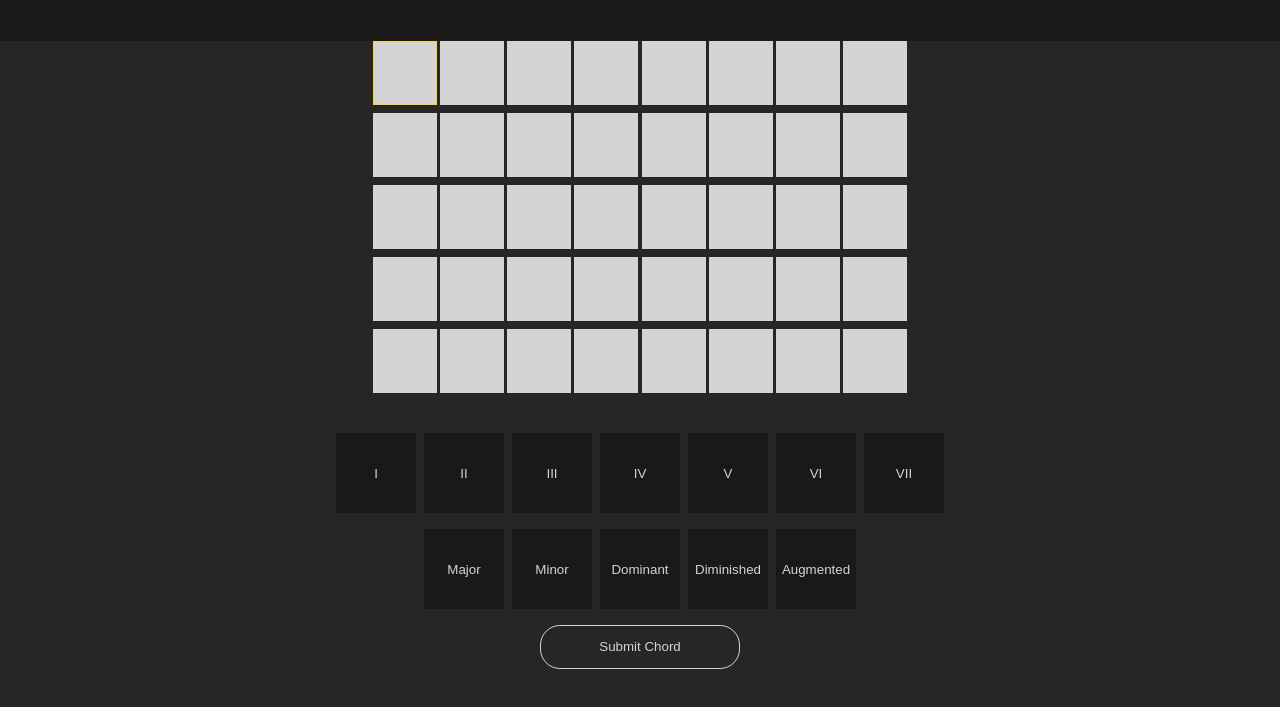
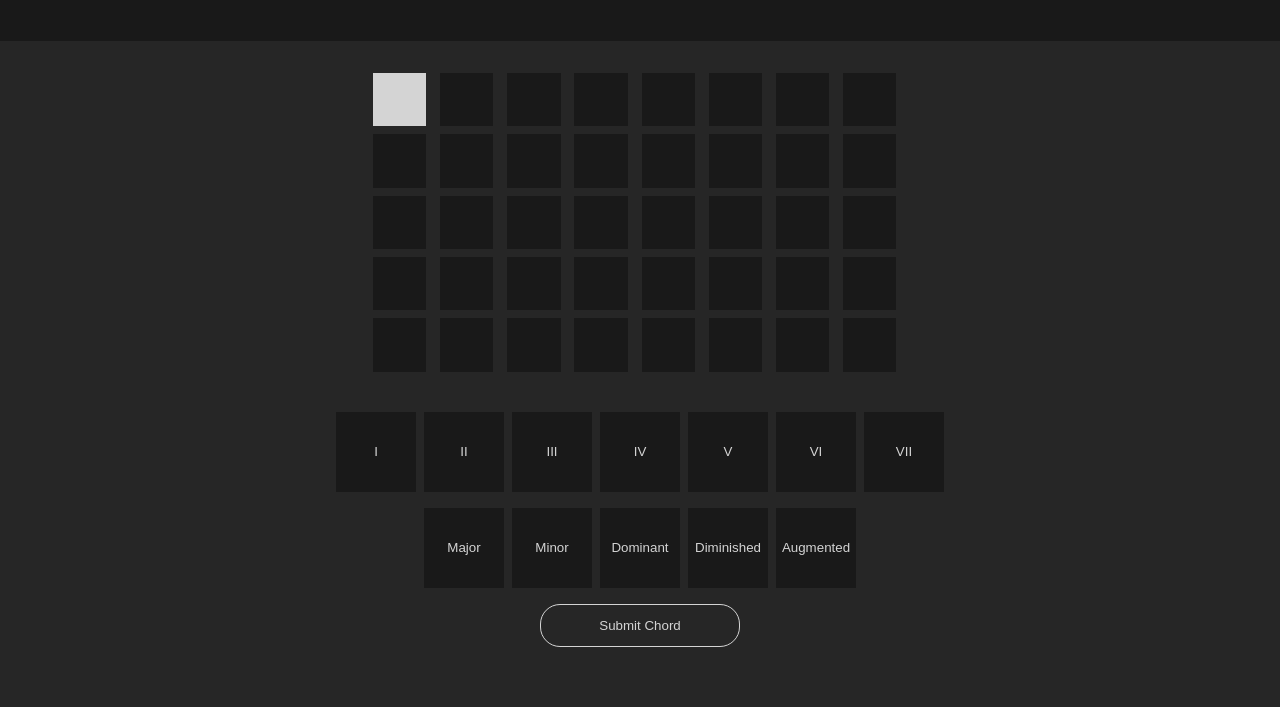
Before and after one commit to WsMonty/chord-progression-game, a Gatsby site: page / in a window 1280 px wide. Shown: the part 79-786 px from the top of the page. Built offline with nearby package versions, Linux system fonts and the light colour scheme; Gatsby itself is replaced by a stand-in of ours.

Commit message:
game logic works generally

```diff
--- a/gatsby-browser.tsx
+++ b/gatsby-browser.tsx
@@ -1,7 +1,16 @@
 import React from 'react';
 import Layout from './src/pages/layout/layout';
 import './src/styles/main.scss';
+import { store, persistor } from './src/store';
+import { Provider } from 'react-redux';
+import { PersistGate } from 'redux-persist/lib/integration/react';
 
 export const wrapPageElement = ({ element, props }) => {
-  return <Layout {...props}>{element}</Layout>;
+  return (
+    <Provider store={store}>
+      <PersistGate loading={null} persistor={persistor}>
+        <Layout {...props}>{element}</Layout>
+      </PersistGate>
+    </Provider>
+  );
 };
--- a/package.json
+++ b/package.json
@@ -16,10 +16,13 @@
     "typecheck": "tsc --noEmit"
   },
   "dependencies": {
+    "@reduxjs/toolkit": "^1.8.5",
     "gatsby": "^4.21.1",
     "gatsby-plugin-sass": "^5.21.0",
     "react": "^18.1.0",
     "react-dom": "^18.1.0",
+    "react-redux": "^8.0.2",
+    "redux-persist": "^6.0.0",
     "sass": "^1.54.5"
   },
   "devDependencies": {
--- a/src/components/game.tsx
+++ b/src/components/game.tsx
@@ -1,28 +1,26 @@
 import React, { useEffect, useState } from 'react';
 import { entryHandler } from '../game_components/entryHandler';
 import Field from '../game_components/field';
+import {
+  store,
+  selectCurrentField,
+  selectUserSolution,
+  selectWin,
+} from '../store';
+import { nextField, nextRow } from '../reducers/counter';
+import { addToSolution, wipeSolution } from '../reducers/userSolution';
+import { gameWon } from '../reducers/win';
+import { useSelector } from 'react-redux';
 
 const Game = () => {
-  const [currentField, setCurrentField] = useState(1);
-  const [currentRow, setCurrentRow] = useState(1);
-  const [userSolution, setUserSolution] = useState([]);
+  const currentField = useSelector(selectCurrentField);
+  const userSolution = useSelector(selectUserSolution).solution;
+  const win = useSelector(selectWin).win;
 
-  const createField = (rows: number, columns: number) => {
-    const field = document.querySelector('.field');
-    for (let r = 1; r <= rows; r++) {
-      const row = document.createElement('ul');
-      row.className = 'field_list';
+  const currentBar = currentField.field;
+  const currentRow = currentField.row;
 
-      for (let c = 1; c <= columns; c++) {
-        const column = document.createElement('li');
-        column.className = 'field_bar';
-        column.dataset.bar = c + '';
-        column.dataset.row = r + '';
-        row.appendChild(column);
-      }
-      field.appendChild(row);
-    }
-  };
+  const [showSolutionBtn, setShowSolutionBtn] = useState(false);
 
   let allBars: NodeListOf<HTMLElement>;
 
@@ -30,9 +28,10 @@ const Game = () => {
     allBars = document.querySelectorAll('.field_bar');
 
     allBars.forEach((bar) => {
+      bar.classList.remove('active');
       if (
         bar.dataset.row === currentRow + '' &&
-        bar.dataset.bar === currentField + ''
+        bar.dataset.bar === currentBar + ''
       )
         bar.classList.add('active');
     });
@@ -65,17 +64,21 @@ const Game = () => {
   };
 
   const submitChord = () => {
+    if (currentBar === 8) {
+      setShowSolutionBtn(true);
+    }
+    store.dispatch(nextField());
     const allBars: NodeListOf<HTMLElement> =
       document.querySelectorAll('.field_bar');
 
-    let currentBar: HTMLElement;
+    let currentBarEl: HTMLElement;
     allBars.forEach((bar) => {
       bar.classList.remove('active');
       if (
         bar.dataset.row === currentRow + '' &&
-        bar.dataset.bar === currentField + ''
+        bar.dataset.bar === currentBar + ''
       ) {
-        currentBar = bar;
+        currentBarEl = bar;
       }
     });
 
@@ -83,83 +86,99 @@ const Game = () => {
 
     const entry = entryHandler(userSelection.degree, userSelection.chord);
 
-    currentBar.textContent = entry;
-    setUserSolution([...userSolution, entry]);
-
-    setCurrentField(currentField + 1);
+    currentBarEl.textContent = entry;
+    store.dispatch(addToSolution(entry));
   };
 
-  const submitSolution = () => {
+  const findBar = (row: number, column: number) => {
+    const bar: HTMLElement = document.querySelector(
+      `[data-row='${row}'][data-bar='${column}']`
+    );
+    return bar;
+  };
+
+  // Cloned solution array to not mutate the original one
   const clonedSolution = testSolution.slice();
+  let correctAnswers = 0;
+
+  const isCorrect = () => {
+    console.log('1st');
     userSolution.map((chord, i) => {
-      // is correct
-      if (clonedSolution.indexOf(chord) > -1) {
-        allBars.forEach((bar) => {
-          // and in correct place
+      const bar = findBar(currentRow, i + 1);
+
+      if (clonedSolution[i] === chord) {
+        bar.classList.add('isCorrect');
+        clonedSolution.splice(i, 1, '');
+        correctAnswers++;
+      }
+    });
+    return;
+  };
+
+  const isNotInRightPlace = () => {
+    console.log('2nd');
+    userSolution.map((chord, i) => {
+      const bar = findBar(currentRow, i + 1);
+
+      if (clonedSolution.indexOf(chord) > -1 && clonedSolution[i] !== chord) {
+        bar.classList.add('notRightPlace');
+        clonedSolution.splice(clonedSolution.indexOf(chord), 1, '');
+      }
+    });
+    return;
+  };
+
+  const isFalse = () => {
+    console.log('3rd');
+    userSolution.map((chord, i) => {
+      const bar = findBar(currentRow, i + 1);
+
       if (
-            bar.dataset.row === currentRow + '' &&
-            bar.dataset.bar === i + 1 + '' &&
-            testSolution[i] === userSolution[i]
+        clonedSolution.indexOf(chord) === -1 &&
+        bar.classList.value === 'field_bar'
       ) {
-            bar.classList.add('isCorrect');
-            clonedSolution.splice(clonedSolution.indexOf(chord), 1);
-            return;
-          }
-
-          // but not in correct place
-          if (
-            bar.dataset.row === currentRow + '' &&
-            bar.dataset.bar === i + 1 + '' &&
-            clonedSolution[i] !== userSolution[i]
-          ) {
-            bar.classList.add('notRightPlace');
-            clonedSolution.splice(clonedSolution.indexOf(chord), 1);
+        bar.classList.add('isFalse');
         return;
       }
     });
-        return;
-      }
-
-      // is false
-      if (clonedSolution.indexOf(chord) === -1) {
-        allBars.forEach((bar) => {
-          if (
-            bar.dataset.row === currentRow + '' &&
-            bar.dataset.bar === i + 1 + ''
-          )
-            bar.classList.add('isFalse');
-          return;
-        });
-      }
-    });
-
-    if (clonedSolution.length === 0) {
-      const winEl = document.querySelector('.win');
-      winEl.classList.remove('hidden');
-      const overlay = document.querySelector('.win_overlay');
-      const escEvent = (e: KeyboardEvent) => {
-        if (e.key === 'Escape') winEl.classList.add('hidden');
-
-        window.removeEventListener('keydown', escEvent);
   };
 
-      const clickEvent = () => {
-        winEl.classList.add('hidden');
-        overlay.removeEventListener('click', clickEvent);
-      };
-      window.addEventListener('keydown', escEvent);
-      overlay.addEventListener('click', clickEvent);
-      return;
+  const submitSolution = async () => {
+    setShowSolutionBtn(false);
+
+    isCorrect();
+    isNotInRightPlace();
+    isFalse();
+
+    // WIN GAME
+    if (correctAnswers === 8) {
+      store.dispatch(gameWon(true));
+      //   const escEvent = (e: KeyboardEvent) => {
+      //   if (e.key === 'Escape') store.dispatch(gameWon(false));
+
+      //   window.removeEventListener('keydown', escEvent);
+      // };
+
+      // const clickEvent = () => {
+      //   winEl.classList.add('hidden');
+      //   overlay.removeEventListener('click', clickEvent);
+      // };
+      // window.addEventListener('keydown', escEvent);
+      // overlay.addEventListener('click', clickEvent);
+      //   // return;
+      // }
+      // }
     }
-
-    setCurrentField(1);
-    setCurrentRow(currentRow + 1);
+    store.dispatch(wipeSolution());
+    store.dispatch(nextRow());
+    store.dispatch(nextField());
   };
 
   return (
     <div className="game">
       <Field />
-      <div className="win hidden">
+      {win ? (
+        <div className="win">
           <div className="win_overlay"></div>
           <div className="win_container">
             <h1 className="win_title">Congratulations, you won!</h1>
@@ -172,6 +191,9 @@ const Game = () => {
             </p>
           </div>
         </div>
+      ) : (
+        ''
+      )}
       <div className="entries">
         <ul className="game_degreeEntriesList game_entryList">
           {degrees.map((degree, i) => {
@@ -203,19 +225,19 @@ const Game = () => {
             );
           })}
         </ul>
-        {currentField < 9 ? (
+        {showSolutionBtn ? (
+          <button
+            className="game_entry_btn game_entry_submitbtn"
+            onClick={submitSolution}
+          >
+            Submit Solution
+          </button>
+        ) : (
           <button
             className="game_entry_btn game_entry_submitbtn"
             onClick={submitChord}
           >
             Submit Chord
-          </button>
-        ) : (
-          <button
-            className="game_entry_btn game_entry_submitbtn"
-            onClick={submitSolution}
-          >
-            Submit Solution
           </button>
         )}
       </div>
@@ -225,13 +247,13 @@ const Game = () => {
 
 const testSolution = [
   'IMaj',
-  'IMaj',
-  'IMaj',
-  'IMaj',
-  'IMaj',
-  'IMaj',
-  'IMaj',
-  'IMaj',
+  'vimin',
+  'iimin',
+  'V7',
+  'iiimin',
+  'vimin',
+  'iimin',
+  'V7',
 ];
 
 const chords = ['Major', 'Minor', 'Dominant', 'Diminished', 'Augmented'];
--- a/src/game_components/field.tsx
+++ b/src/game_components/field.tsx
@@ -1,17 +1,22 @@
 import React, { useEffect } from 'react';
+import { setField } from '../reducers/counter';
+import { store } from '../store';
 
 const Field = () => {
   const createField = (rows: number, columns: number) => {
     const field = document.querySelector('.field');
     for (let r = 1; r <= rows; r++) {
-      const row = document.createElement('ul');
+      const row = document.createElement('DIV');
       row.className = 'field_list';
 
       for (let c = 1; c <= columns; c++) {
-        const column = document.createElement('li');
+        const column = document.createElement('button');
         column.className = 'field_bar';
         column.dataset.bar = c + '';
         column.dataset.row = r + '';
+        column.addEventListener('click', () => {
+          store.dispatch(setField(+column.dataset.bar));
+        });
         row.appendChild(column);
       }
       field.appendChild(row);
--- /dev/null
+++ b/src/reducers/counter.ts
@@ -0,0 +1,31 @@
+import { createSlice, PayloadAction } from '@reduxjs/toolkit';
+
+interface counterState {
+  field: number;
+  row: number;
+}
+
+const initialState: counterState = {
+  field: 1,
+  row: 1,
+};
+
+export const counterReducer = createSlice({
+  name: 'fieldCounter',
+  initialState,
+  reducers: {
+    nextField: (state) => {
+      state.field === 9 ? (state.field -= 8) : (state.field += 1);
+    },
+    nextRow: (state) => {
+      state.row += 1;
+    },
+    setField: (state, action: PayloadAction<number>) => {
+      state.field = action.payload;
+    },
+  },
+});
+
+export const { nextField, nextRow, setField } = counterReducer.actions;
+
+export default counterReducer.reducer;
--- /dev/null
+++ b/src/reducers/rootReducer.ts
@@ -0,0 +1,12 @@
+import { combineReducers } from '@reduxjs/toolkit';
+import counterReducer from './counter';
+import userSolutionReducer from './userSolution';
+import winReducer from './win';
+
+const rootReducer = combineReducers({
+  currentField: counterReducer,
+  userSolution: userSolutionReducer,
+  win: winReducer,
+});
+
+export default rootReducer;
--- /dev/null
+++ b/src/reducers/userSolution.ts
@@ -0,0 +1,26 @@
+import { createSlice, PayloadAction } from '@reduxjs/toolkit';
+
+interface solutionState {
+  solution: string[];
+}
+
+const initialState: solutionState = {
+  solution: [],
+};
+
+export const userSolutionReducer = createSlice({
+  name: 'userSolution',
+  initialState,
+  reducers: {
+    addToSolution: (state, action: PayloadAction<string>) => {
+      state.solution.push(action.payload);
+    },
+    wipeSolution: (state) => {
+      state.solution = [];
+    },
+  },
+});
+
+export const { addToSolution, wipeSolution } = userSolutionReducer.actions;
+
+export default userSolutionReducer.reducer;
--- /dev/null
+++ b/src/reducers/win.ts
@@ -0,0 +1,23 @@
+import { createSlice, PayloadAction } from '@reduxjs/toolkit';
+
+interface winState {
+  win: boolean;
+}
+
+const initialState: winState = {
+  win: false,
+};
+
+const winReducer = createSlice({
+  name: 'win',
+  initialState,
+  reducers: {
+    gameWon: (state, action: PayloadAction<boolean>) => {
+      state.win = action.payload;
+    },
+  },
+});
+
+export const { gameWon } = winReducer.actions;
+
+export default winReducer.reducer;
--- /dev/null
+++ b/src/store.ts
@@ -0,0 +1,29 @@
+import { configureStore } from '@reduxjs/toolkit';
+import storage from 'redux-persist/lib/storage';
+import { persistReducer, persistStore } from 'redux-persist';
+import thunk from 'redux-thunk';
+import rootReducer from './reducers/rootReducer';
+
+const persistConfig = {
+  key: 'root',
+  storage,
+};
+
+const persistedReducer = persistReducer(persistConfig, rootReducer);
+
+export const store = configureStore({
+  reducer: persistedReducer,
+  devTools: process.env.NODE_ENV !== 'production',
+  middleware: [thunk],
+});
+
+// Infer the `RootState` and `AppDispatch` types from the store itself
+export type RootState = ReturnType<typeof store.getState>;
+// Inferred type: {posts: PostsState, comments: CommentsState, users: UsersState}
+export type AppDispatch = typeof store.dispatch;
+
+export const selectCurrentField = (state: RootState) => state.currentField;
+export const selectUserSolution = (state: RootState) => state.userSolution;
+export const selectWin = (state: RootState) => state.win;
+
+export const persistor = persistStore(store);
--- a/src/styles/game.scss
+++ b/src/styles/game.scss
@@ -8,6 +8,8 @@
   align-items: center;
 
   position: relative;
+
+  padding: 2em;
 
   &_entryList {
     list-style: none;
@@ -83,16 +85,19 @@
   &_bar {
     width: 4em;
     height: 4em;
-    background-color: $clr-text;
-    color: $clr-dark;
+    background-color: $clr-dark;
+    color: $clr-text;
     display: flex;
     justify-content: center;
     align-items: center;
+
+    border: none;
   }
 }
 
 .active {
-  border: 1px solid $clr-accent;
+  background-color: $clr-text;
+  color: $clr-dark;
 }
 
 .isCorrect {
```
Also changed, not shown: 2 other files. Lines whose indentation alone changed are shown as unchanged.
